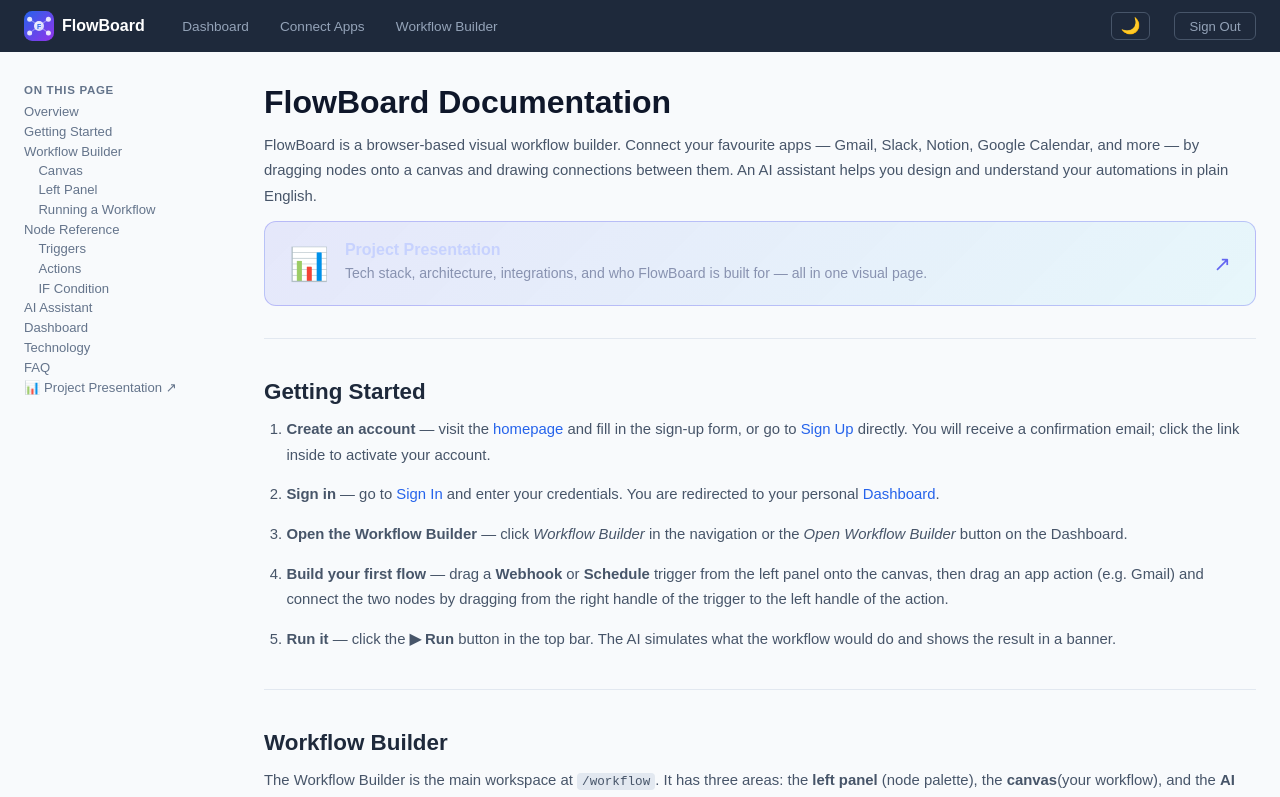
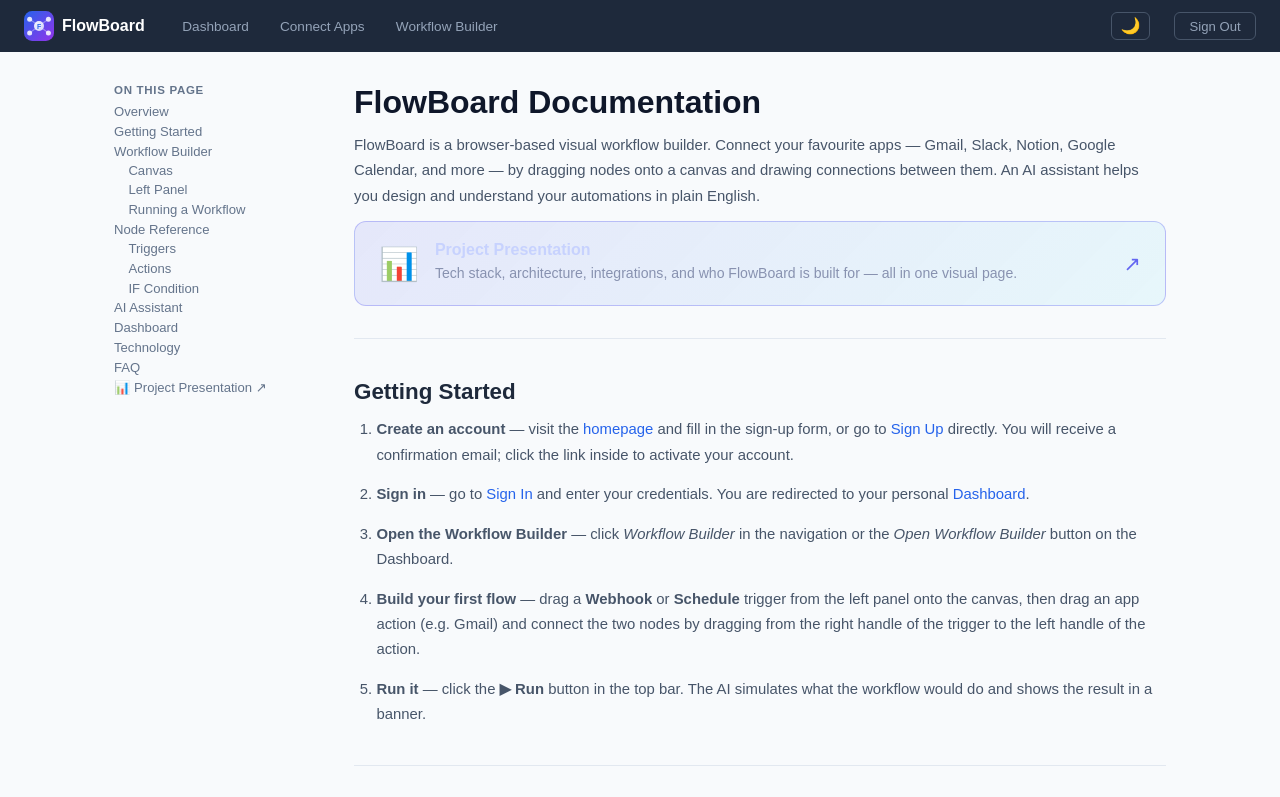
Before and after one commit to veleskasofiia/flowboard, a Next.js app: page /docs in a window 1280 px wide. Shown: the top 797 px of the page. Built offline with nearby package versions, Linux system fonts and the light colour scheme; no server answers.

Commit message:
Revert layout width back to 1100px

```diff
--- a/app/globals.css
+++ b/app/globals.css
@@ -522,7 +522,7 @@ html, body {
 .dash-signout:hover { background: #fef2f2; color: #dc2626; border-color: #fecaca; }
 
 /* Dashboard main */
-.dash-main { padding: 2rem 2rem; max-width: 1400px; width: 100%; margin: 0 auto; }
+.dash-main { padding: 2rem 1.5rem; max-width: 1100px; width: 100%; margin: 0 auto; }
 
 .dash-welcome { margin-bottom: 2rem; }
 .dash-welcome h1 { font-size: 1.5rem; font-weight: 700; color: #1e293b; }
@@ -1148,7 +1148,7 @@ footer {
 .docs-layout {
   display: flex;
   flex: 1;
-  max-width: 1400px;
+  max-width: 1100px;
   margin: 0 auto;
   width: 100%;
   padding: 2rem 1.5rem;
```
